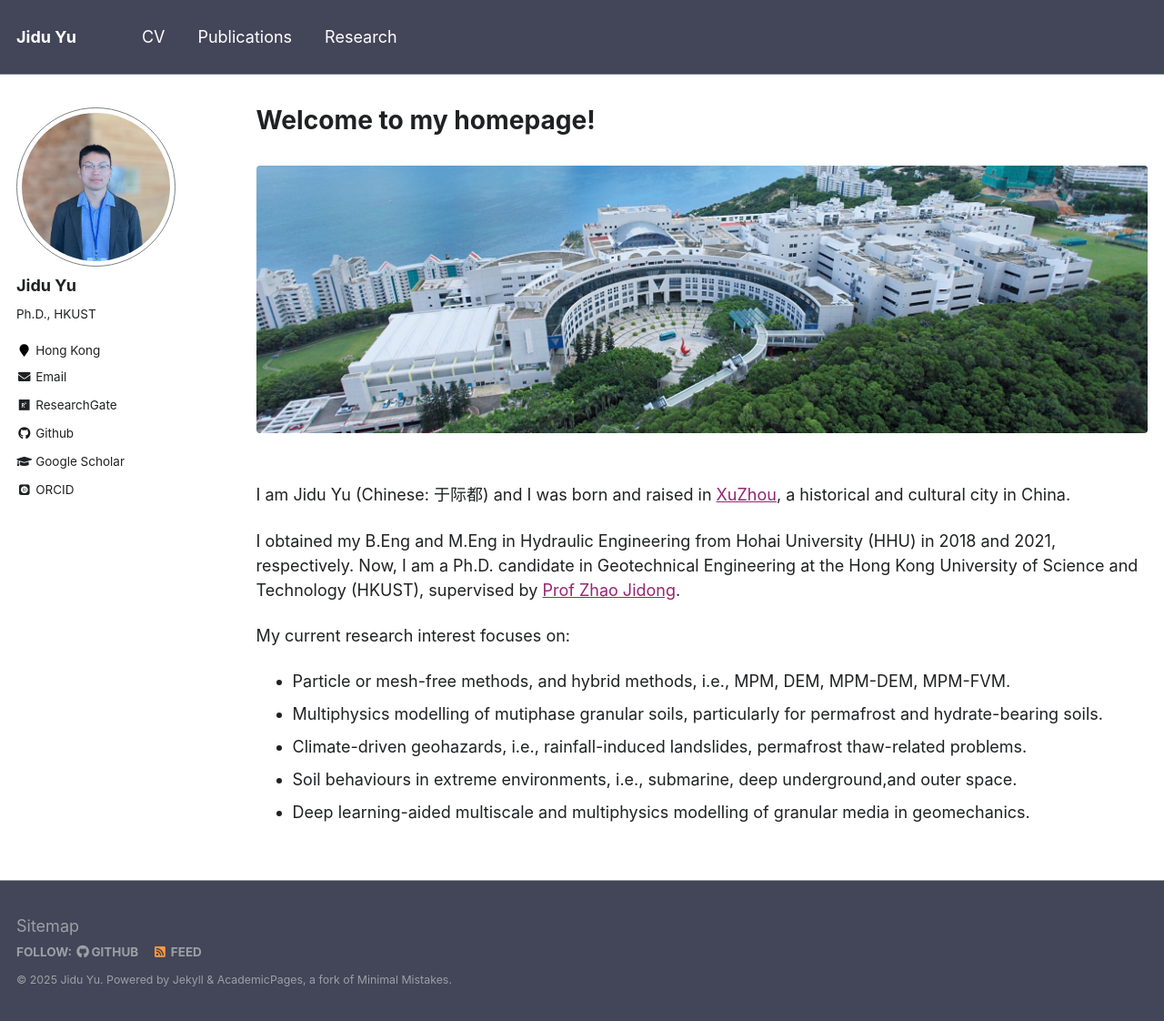
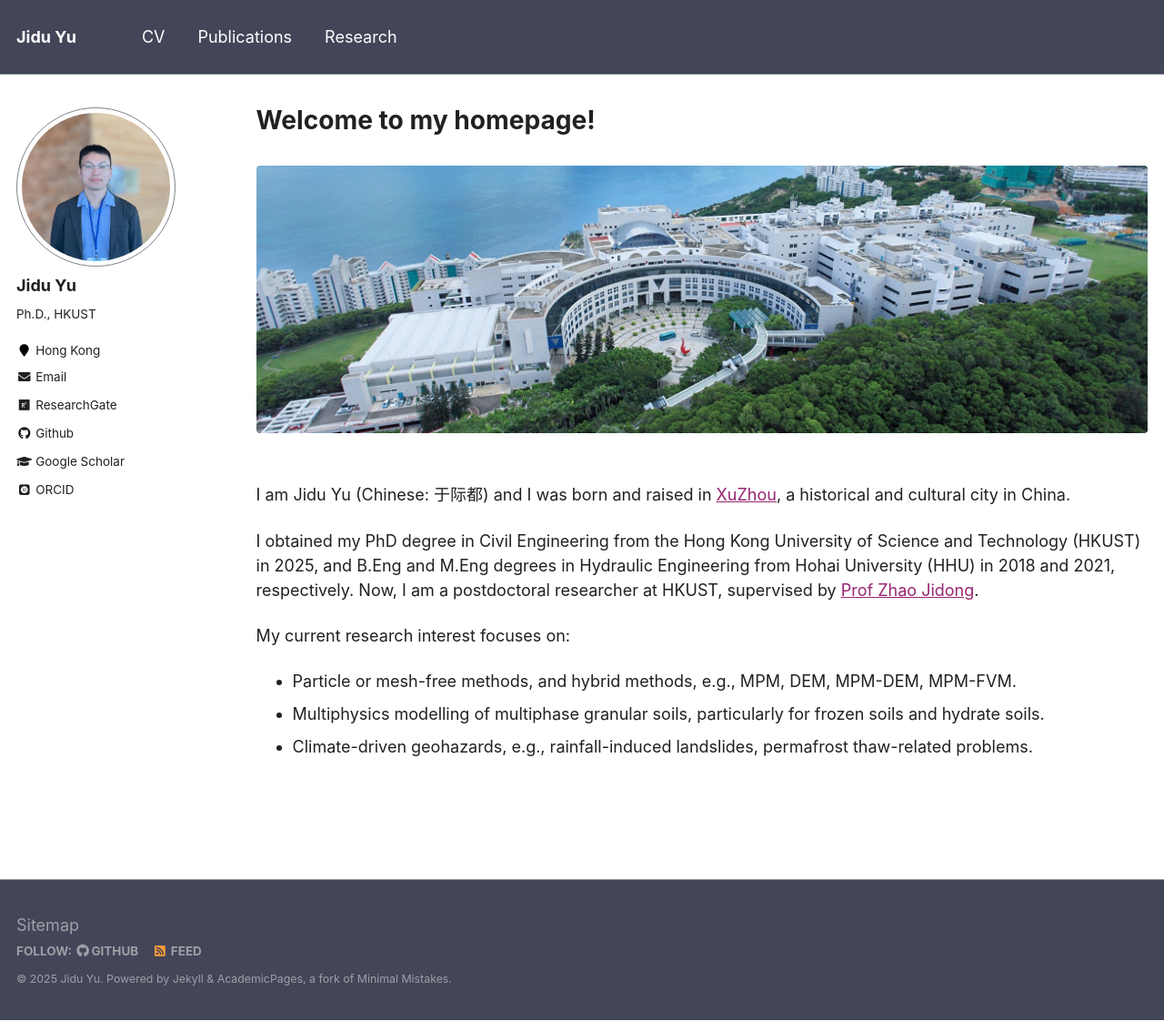
Before and after one commit to yujidu/yujidu.github.io, a Jekyll site: the page built from _pages/aboutme.md, in a window 1280 px wide and 1122 px high. Shown: the whole window at 91% size. Built offline with Jekyll 4.4.1, drawn with Linux system fonts in a browser that asks for light colours; some web fonts are replaced.

Commit message:
Update aboutme.md

```diff
--- a/_pages/aboutme.md
+++ b/_pages/aboutme.md
@@ -17,11 +17,9 @@ redirect_from:
 
 I am Jidu Yu (Chinese: 于际都) and I was born and raised in [XuZhou](https://en.wikipedia.org/wiki/Xuzhou), a historical and cultural city in China.
 
-I obtained my B.Eng and M.Eng in Hydraulic Engineering from Hohai University (HHU) in 2018 and 2021, respectively. Now, I am a Ph.D. candidate in Geotechnical Engineering at the Hong Kong University of Science and Technology (HKUST), supervised by [Prof Zhao Jidong](http://jzhao.people.ust.hk/).
+I obtained my PhD degree in Civil Engineering from the Hong Kong University of Science and Technology (HKUST) in 2025, and B.Eng and M.Eng degrees in Hydraulic Engineering from Hohai University (HHU) in 2018 and 2021, respectively. Now, I am a postdoctoral researcher at HKUST, supervised by [Prof Zhao Jidong](http://jzhao.people.ust.hk/).
 
 My current research interest focuses on:
-* Particle or mesh-free methods, and hybrid methods, i.e., MPM, DEM, MPM-DEM, MPM-FVM.
-* Multiphysics modelling of mutiphase granular soils, particularly for permafrost and hydrate-bearing soils.
-* Climate-driven geohazards, i.e., rainfall-induced landslides, permafrost thaw-related problems.
-* Soil behaviours in extreme environments, i.e., submarine, deep underground,and outer space.
-* Deep learning-aided multiscale and multiphysics modelling of granular media in geomechanics.
+* Particle or mesh-free methods, and hybrid methods, e.g., MPM, DEM, MPM-DEM, MPM-FVM.
+* Multiphysics modelling of multiphase granular soils, particularly for frozen soils and hydrate soils.
+* Climate-driven geohazards, e.g., rainfall-induced landslides, permafrost thaw-related problems.
```
